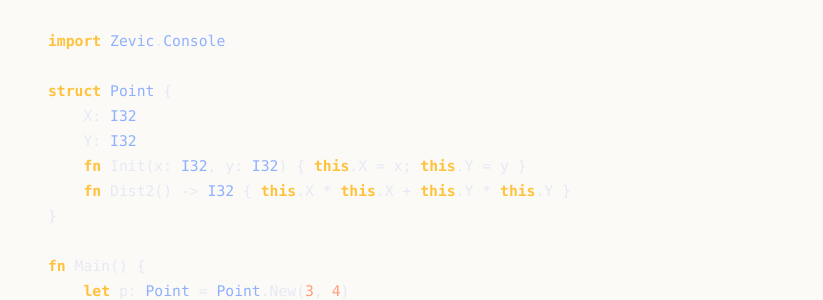
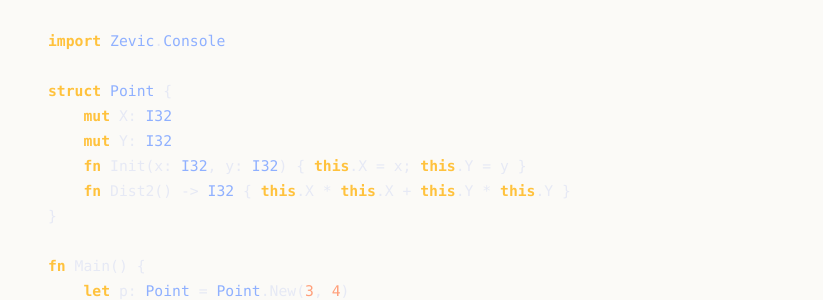
Before and after one commit to zevic-lang/zevic-lang.github.io, a Jekyll site: the page built from from-other-languages.md, in a window 1280 px wide and 900 px high, scrolled down 947 px. Shown: the part 178-478 px from the top of the window, without its empty margins (228-1051 px from the left). Built offline with Jekyll 4.4.1, drawn with Linux system fonts in a browser that asks for light colours.

Commit message:
site: write fields with mut in the code samples

```diff
--- a/from-other-languages.md
+++ b/from-other-languages.md
@@ -31,8 +31,8 @@ module Main
 import Zevic.Console
 
 struct Point {
-    X: I32
-    Y: I32
+    mut X: I32
+    mut Y: I32
     fn Init(x: I32, y: I32) { this.X = x; this.Y = y }
     fn Dist2() -> I32 { this.X * this.X + this.Y * this.Y }
 }
```
Also changed, not shown: en/from-other-languages.md (+2 -2 lines).
